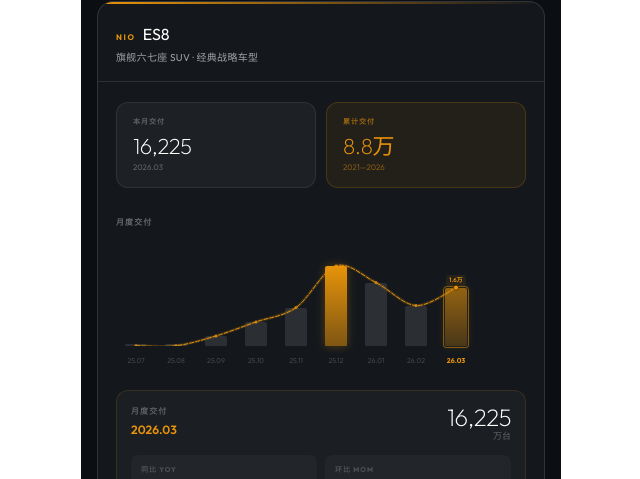
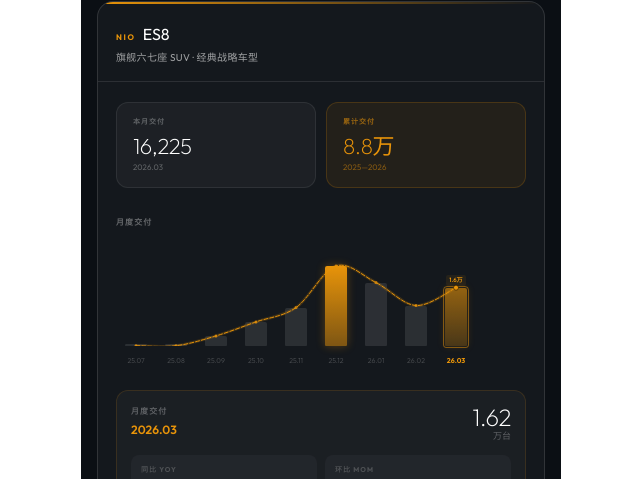
Before and after one commit to wangjiajiajohn/NioFans, a Next.js app: page / in a window 1280 px wide. Shown: the part 1562-2041 px from the top of the page, without its empty margins (319-959 px from the left). Built offline with nearby package versions, Linux system fonts and the light colour scheme.

Commit message:
fix: model detail units in '万' and dynamic year range for cum. delivery

```diff
--- a/src/components/ModelSection.tsx
+++ b/src/components/ModelSection.tsx
@@ -284,7 +284,7 @@ export default function ModelSection() {
                     {fmtK(cumulative)}
                   </p>
                   <p style={{ fontSize: '8px', color: `${model.color}80`, marginTop: '4px' }}>
-                    {t.kpiAllYears}
+                    {chartData[0]?.fullLabel.slice(0, 4)}—{latest!.fullLabel.slice(0, 4)}
                   </p>
                 </div>
               </div>
@@ -466,7 +466,7 @@ export default function ModelSection() {
                     </div>
                     <div style={{ textAlign: 'right' }}>
                       <div style={{ fontSize: '24px', fontWeight: 200, color: '#fff', letterSpacing: '-0.02em', lineHeight: 1 }}>
-                        {detail.cur.value.toLocaleString()}
+                        {(detail.cur.value / 10000).toFixed(2)}
                       </div>
                       <div style={{ fontSize: '9px', color: 'rgba(255,255,255,0.3)' }}>{t.kpiUnit}</div>
                     </div>
```
